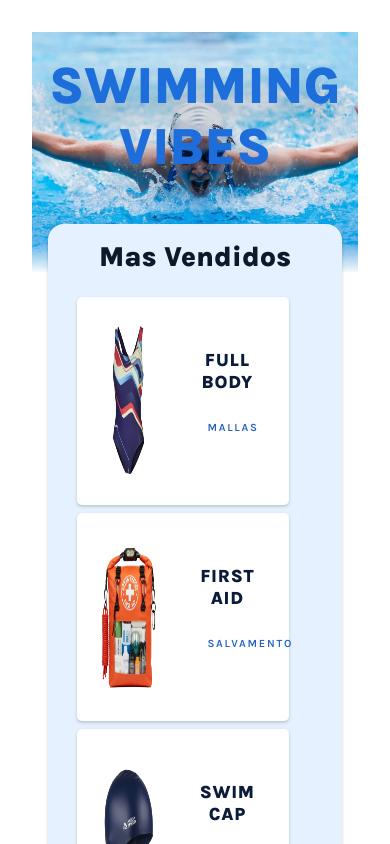
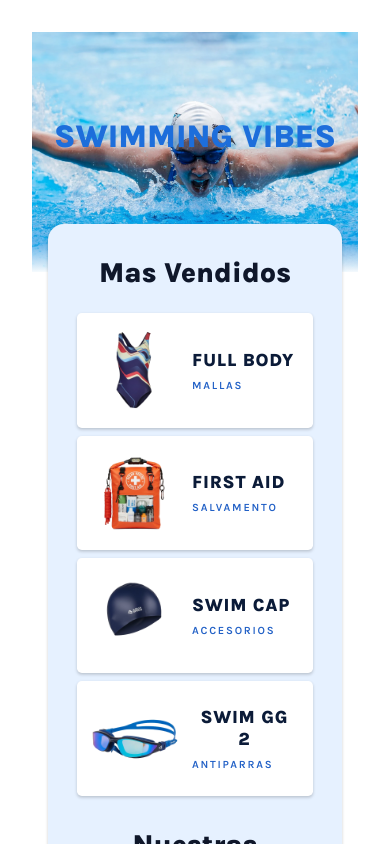
Before and after one commit to RebecchiMariano/Front-Web-Api-UADE, a React (Vite) app: page / in a window 390 px wide. Shown: the top 844 px of the page. Built offline with nearby package versions, Linux system fonts and the light colour scheme.

Commit message:
Home Terminada

```diff
--- a/src/styles/Home/Home.css
+++ b/src/styles/Home/Home.css
@@ -1,5 +1,6 @@
 @import url('../../styles/Layout.css');
 
+/* ===== Home ===== */
 .home {
   width: 100%;
   display: flex;
@@ -9,12 +10,13 @@
   color: var(--home-text);
 }
 
-  /* Hero */
+
+/* ===== Hero ===== */
 .hero {
   width: 100%;
   position: relative;
+}
 
-  }
 
 .hero__bg {
   width: 100%;
@@ -22,22 +24,41 @@
   display: flex;
   justify-content: center;
   align-items: center;
-    height: 23rem;
+  height: 15rem;
   background:
     linear-gradient(180deg, rgba(255, 255, 255, 0) 62%, rgba(41, 111, 212, 0.24) 88%, rgba(255, 255, 255, 0.92) 100%),
     url('/Home/swimmer-banner.webp') center/cover no-repeat;
 }
+@media screen and (min-width: 768px) {
+  .hero__bg {
+    height: 23rem;
+  }
+}
+@media screen and (min-width: 1024px) {
+  .hero__bg {
+    height: 23rem;
+  }
+}
 
-  @media screen and (min-width: 768px) {
-    .hero__bg {}
-  }
 .hero__title {
   position: absolute;
   text-align: center;
   font-weight: 800;
-    font-size: 10rem;
+  margin-top: -2rem;
+  font-size: 2rem;
   color: #1d6edb;
   text-shadow: 0 1.125rem 1.75rem rgba(10, 26, 54, 0.32);
+}
+@media screen and (min-width: 768px) {
+  .hero__title {
+    margin-top: 0;
+    font-size: 10rem;
+  }
+}
+@media screen and (min-width: 1024px) {
+  .hero__title {
+    font-size: 10rem;
+  }
 }
 
 .hero__title span {
@@ -45,27 +66,29 @@
   -webkit-text-stroke: 0;
 }
 
-  /* Panel */
+
+/* ===== Panel ===== */
 .panel {
   width: 90%;
   display: grid;
   grid-template-columns: 1fr;
-    grid-template-rows: repeat(2, 1fr);
-    gap: .5rem;
+  grid-template-rows: auto auto;
+  gap: 1rem;
   border-radius: 1rem;
   padding: 1rem;
   box-shadow: 0 .1rem .2rem rgba(0, 0, 0, 0.2);
   transform: translateY(-3rem);
   background-color: var(--home-panel-bg);
 }
-
 @media screen and (min-width: 768px) {
   .panel {
     display: flex;
     justify-content: space-evenly;
     align-items: flex-start;
+    padding: 0 1rem 4rem;
   }
 }
+
 
 .panel__left {
   width: 100%;
@@ -75,21 +98,21 @@
   flex-flow: row wrap;
   gap: .5rem;
 }
+@media screen and (min-width: 768px) {
+  .panel__left { width: 65%; }
+}
 
-  @media screen and (min-width: 768px) {
-    .panel__left {
-      width: 65%;
-    }
-  }
 
 .panel__right {
   width: 100%;
   display: flex;
   justify-content: center;
   align-self: flex-start;
+  align-items: center;
+  text-align: center;
   flex-flow: row wrap;
+  padding-left: 0;
 }
-
 @media screen and (min-width: 768px) {
   .panel__right {
     width: 30%;
@@ -104,13 +127,23 @@
   font-weight: 800;
   font-size: 1.75rem;
   color: #0f172a;
-    text-align: center
+  text-align: center;
 }
 
+
+
+@media screen and (min-width: 1024px) {
+  .panel__grid {
+    grid-template-columns: 3fr 1.1fr;
+}
+}
+
+/* ===== Categorías ===== */
 nav.categorias {
   width: 100%;
   display: flex;
 }
+
 
 .tags {
   width: 100%;
@@ -122,25 +155,39 @@
   gap: .5rem;
 }
 
+
 .tag {
   color: #172338;
   font-size: 0.875rem;
   font-weight: 700;
 }
 
-  /* Product grid */
+
+/* ===== Products grid ===== */
 .products {
   width: 90%;
   display: grid;
-    grid-template-columns: repeat(2, 1fr);
-    grid-template-rows: repeat(2, 1fr);
+  grid-template-columns: 1fr;
+  grid-template-rows: auto;
   align-items: flex-start;
+  justify-items: center;
   gap: .5rem;
   list-style: none;
 }
+@media screen and (min-width: 768px) {
+  .products {
+    grid-template-columns: repeat(2, 1fr);
+    grid-template-rows: repeat(2, 1fr);
+  }
+}
+@media screen and (min-width: 1024px) {
+  .products {
+    grid-template-columns: repeat(2, 1fr);
+  }
+}
 
 .product {
-    width: 90%;
+  width: min(22rem, 100%);
   display: flex;
   justify-content: space-between;
   border-radius: .3rem;
@@ -150,11 +197,18 @@
   cursor: pointer;
   transition: all .2s ease-in-out;
 }
+@media screen and (min-width: 768px) {
+  .product {
+    width: 90%;
+}
+}
+
 
 .product:hover {
   transform: translateY(-0.15rem);
   box-shadow: 0 .2rem .3rem rgba(0, 0, 0, 0.2);
 }
+
 
 .product__media {
   width: 45%;
@@ -163,9 +217,20 @@
   align-items: center;
 }
 
-  .product__media>img {
+.product__media > img {
   width: 100%;
   height: 100%;
+  object-fit: contain;
+}
+@media screen and (min-width: 768px) {
+  .product__media > img {
+    object-fit: contain;
+}
+}
+@media screen and (min-width: 1024px) {
+  .product__media > img {
+    object-fit: contain;
+}
 }
 
 .product__info {
@@ -178,122 +243,30 @@
   padding: .5rem;
 }
 
+
 .product__title {
   margin: 0;
-    font-size: 1.375rem;
+  font-size: 1.125rem;
   font-weight: 800;
   letter-spacing: 0.04em;
   color: #0b1b38;
 }
+@media screen and (min-width: 768px) {
+  .product__title {
+    font-size: 1.375rem;
+}
+}
+
 
 .product__tag {
   margin: 0;
-    font-size: 0.8125rem;
+  font-size: 0.6875rem;
   font-weight: 600;
   letter-spacing: 0.16em;
   color: #2160c6;
 }
-
-  @media (min-width: 65rem) {
-    .panel__grid {
-      grid-template-columns: 3fr 1.1fr;
-    }
-
-    .products {
-      grid-template-columns: repeat(2, minmax(0, 1fr));
+@media screen and (min-width: 768px) {
+  .product__tag {
+    font-size: 0.8125rem;
 }
 }
-
-  @media (max-width: 64.99rem) {
-    .panel__grid {
-      grid-template-columns: minmax(0, 1fr);
-    }
-
-    .panel__right {
-      padding-left: 0;
-      align-items: center;
-      text-align: center;
-    }
-
-    .tags {
-      justify-content: center;
-    }
-  }
-
-  @media (max-width: 45rem) {
-    .container {
-      padding: 0 1.125rem;
-    }
-
-    .hero__bg {
-      height: 19rem;
-    }
-
-    .hero__title {
-      margin-top: -5.5rem;
-      font-size: 4.5rem;
-    }
-
-    .panel {
-      padding: 0 1.5rem 5rem;
-    }
-
-    .panel__grid {
-      border-radius: 1.75rem;
-      padding: 2rem 1.75rem;
-      gap: 1.75rem;
-    }
-
-    .products {
-      grid-template-columns: 1fr;
-    }
-
-    .product {
-      grid-template-columns: 1fr;
-    }
-
-    .product__media {
-      height: 12rem;
-    }
-
-    .product__info {
-      text-align: center;
-      padding: 1.5rem 1.25rem 1.75rem;
-    }
-  }
-
-  @media (max-width: 30rem) {
-    .hero__bg {
-      height: 15rem;
-    }
-
-    .hero__title {
-      margin-top: -4.5rem;
-      font-size: 3.25rem;
-    }
-
-    .panel {
-      padding: 0 1rem 4rem;
-    }
-
-    .product__info {
-      padding: 1.25rem 1rem;
-    }
-
-    .product__title {
-      font-size: 1.125rem;
-    }
-
-    .product__tag {
-      font-size: 0.6875rem;
-      padding: 20px 18px;
-    }
-
-    .product__title {
-      font-size: 18px;
-    }
-
-    .product__tag {
-      font-size: 11px;
-    }
-  }
--- /dev/null
+++ b/src/styles/Home/Home1.css
@@ -0,0 +1,289 @@
+  @import url('../../styles/Layout.css');
+
+  .home {
+    width: 100%;
+    display: flex;
+    justify-content: center;
+    align-items: center;
+    flex-flow: row wrap;
+    color: var(--home-text);
+  }
+
+  /* Hero */
+  .hero {
+    width: 100%;
+    position: relative;
+
+  }
+
+  .hero__bg {
+    width: 100%;
+    position: relative;
+    display: flex;
+    justify-content: center;
+    align-items: center;
+    height: 23rem;
+    background:
+      linear-gradient(180deg, rgba(255, 255, 255, 0) 62%, rgba(41, 111, 212, 0.24) 88%, rgba(255, 255, 255, 0.92) 100%),
+      url('/Home/swimmer-banner.webp') center/cover no-repeat;
+  }
+
+  @media screen and (min-width: 768px) {
+    .hero__bg {}
+  }
+
+  .hero__title {
+    position: absolute;
+    text-align: center;
+    font-weight: 800;
+    font-size: 10rem;
+    color: #1d6edb;
+    text-shadow: 0 1.125rem 1.75rem rgba(10, 26, 54, 0.32);
+  }
+
+  @media screen and (max-width: 768px) {
+    .hero__title {
+      margin-top: -2rem;
+      font-size: 2rem;
+    }
+  }
+
+
+  .hero__title span {
+    display: inline-block;
+    -webkit-text-stroke: 0;
+  }
+
+  /* Panel */
+  .panel {
+    width: 90%;
+    display: grid;
+    grid-template-columns: 1fr;
+    grid-template-rows: auto auto;
+    gap: 1rem;
+    border-radius: 1rem;
+    padding: 1rem;
+    box-shadow: 0 .1rem .2rem rgba(0, 0, 0, 0.2);
+    transform: translateY(-3rem);
+    background-color: var(--home-panel-bg);
+  }
+
+  @media screen and (min-width: 768px) {
+    .panel {
+      display: flex;
+      justify-content: space-evenly;
+      align-items: flex-start;
+      padding: 0 1rem 4rem;
+
+    }
+  }
+
+  .panel__left {
+    width: 100%;
+    display: flex;
+    justify-content: center;
+    align-items: center;
+    flex-flow: row wrap;
+    gap: .5rem;
+  }
+
+  @media screen and (min-width: 768px) {
+    .panel__left {
+      width: 65%;
+    }
+  }
+
+  .panel__right {
+    width: 100%;
+    display: flex;
+    justify-content: center;
+    align-self: flex-start;
+    flex-flow: row wrap;
+  }
+
+  @media screen and (min-width: 768px) {
+    .panel__right {
+      width: 30%;
+      justify-content: center;
+      align-self: center;
+    }
+  }
+
+  .panel__heading {
+    width: 100%;
+    margin: 1rem 0;
+    font-weight: 800;
+    font-size: 1.75rem;
+    color: #0f172a;
+    text-align: center
+  }
+
+  nav.categorias {
+    width: 100%;
+    display: flex;
+  }
+
+  .tags {
+    width: 100%;
+    list-style: none;
+    display: flex;
+    justify-content: center;
+    align-items: center;
+    flex-flow: row wrap;
+    gap: .5rem;
+  }
+
+  .tag {
+    color: #172338;
+    font-size: 0.875rem;
+    font-weight: 700;
+  }
+
+  /* Product grid */
+  .products {
+    width: 90%;
+    display: grid;
+    grid-template-columns: repeat(2, 1fr);
+    grid-template-rows: repeat(2, 1fr);
+    align-items: flex-start;
+    gap: .5rem;
+    list-style: none;
+  }
+  @media screen and (max-width: 768px) {
+  .products {
+      grid-template-columns: 1fr;
+    }
+  }
+
+  .product {
+    width: 90%;
+    display: flex;
+    justify-content: space-between;
+    border-radius: .3rem;
+    padding: .5rem;
+    background-color: #ffffff;
+    box-shadow: 0 .1rem .2rem rgba(0, 0, 0, 0.2);
+    cursor: pointer;
+    transition: all .2s ease-in-out;
+  }
+
+  @media screen and (max-width: 768px) {
+  .product {
+    width: min(22rem, 100%);
+    }
+  }
+
+  .product:hover {
+    transform: translateY(-0.15rem);
+    box-shadow: 0 .2rem .3rem rgba(0, 0, 0, 0.2);
+  }
+
+  .product__media {
+    width: 45%;
+    display: flex;
+    justify-content: center;
+    align-items: center;
+  }
+
+  .product__media>img {
+    width: 100%;
+    height: 100%;
+  }
+
+  @media screen and (max-width: 768px) {
+    .product__media {
+    width: 45%;
+    display: flex;
+    justify-content: center;
+    align-items: center;
+  }
+
+  .product__media>img {
+    width: 100%;
+    height: 100%;
+    object-fit: contain
+  }
+  }
+
+  .product__info {
+    width: 55%;
+    display: flex;
+    flex-direction: column;
+    justify-content: center;
+    align-items: flex-start;
+    gap: .5rem;
+    padding: .5rem;
+  }
+
+  .product__title {
+    margin: 0;
+    font-size: 1.375rem;
+    font-weight: 800;
+    letter-spacing: 0.04em;
+    color: #0b1b38;
+  }
+
+  @media screen and (max-width: 768px) {
+    .product__title {
+      font-size: 1.125rem;
+    }
+  }
+
+
+  .product__tag {
+    margin: 0;
+    font-size: 0.8125rem;
+    font-weight: 600;
+    letter-spacing: 0.16em;
+    color: #2160c6;
+  }
+
+  @media screen and (max-width: 768px) {
+    .product__tag {
+        font-size: 0.6875rem;
+      }
+  }
+
+  @media (min-width: 65rem) {
+    .panel__grid {
+      grid-template-columns: 3fr 1.1fr;
+    }
+
+    .products {
+      grid-template-columns: repeat(2, minmax(0, 1fr));
+    }
+  }
+
+  @media (max-width: 64.99rem) {
+    .panel__grid {
+      grid-template-columns: minmax(0, 1fr);
+    }
+
+    .panel__right {
+      padding-left: 0;
+      align-items: center;
+      text-align: center;
+    }
+
+    .tags {
+      justify-content: center;
+    }
+  }
+
+  @media (max-width: 45rem) {
+    .container {
+      padding: 0 1.125rem;
+    }
+
+    .hero__bg {
+      height: 19rem;
+    }
+
+
+  }
+
+  @media (max-width: 30rem) {
+    .hero__bg {
+      height: 15rem;
+    }
+  }
```
Lines whose indentation alone changed are shown as unchanged.
